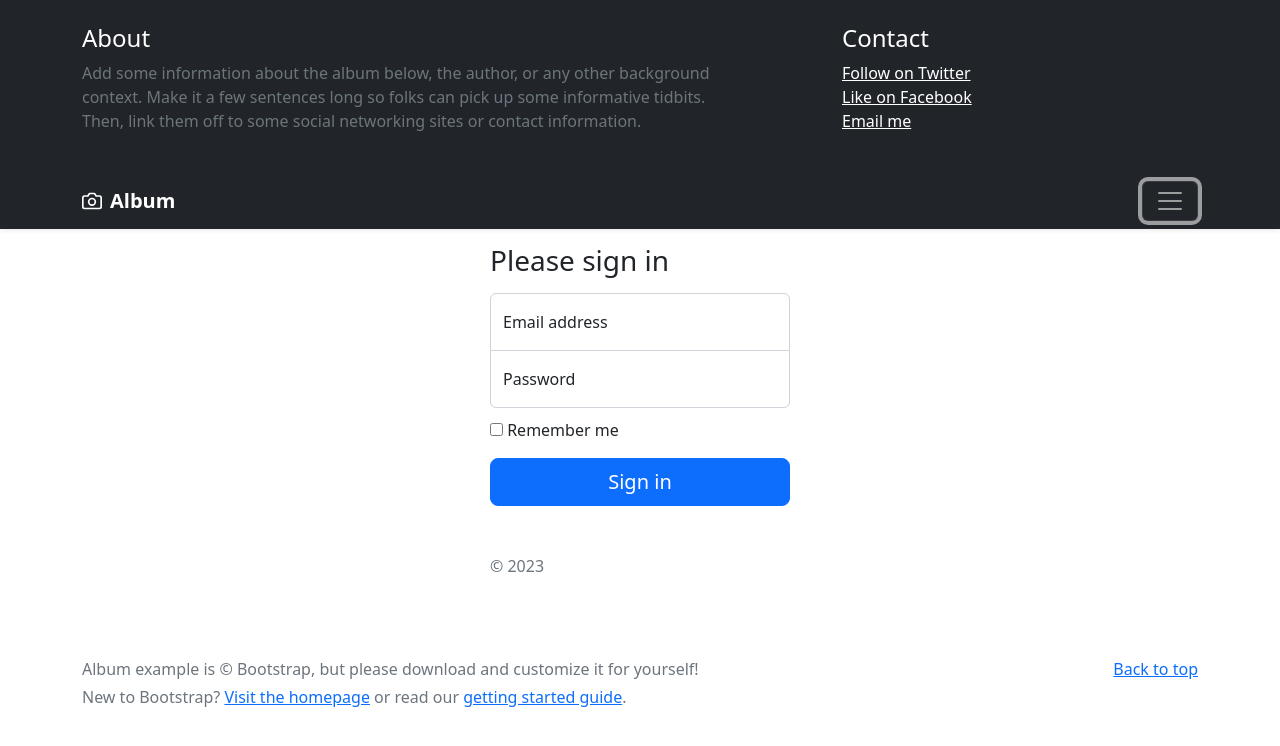
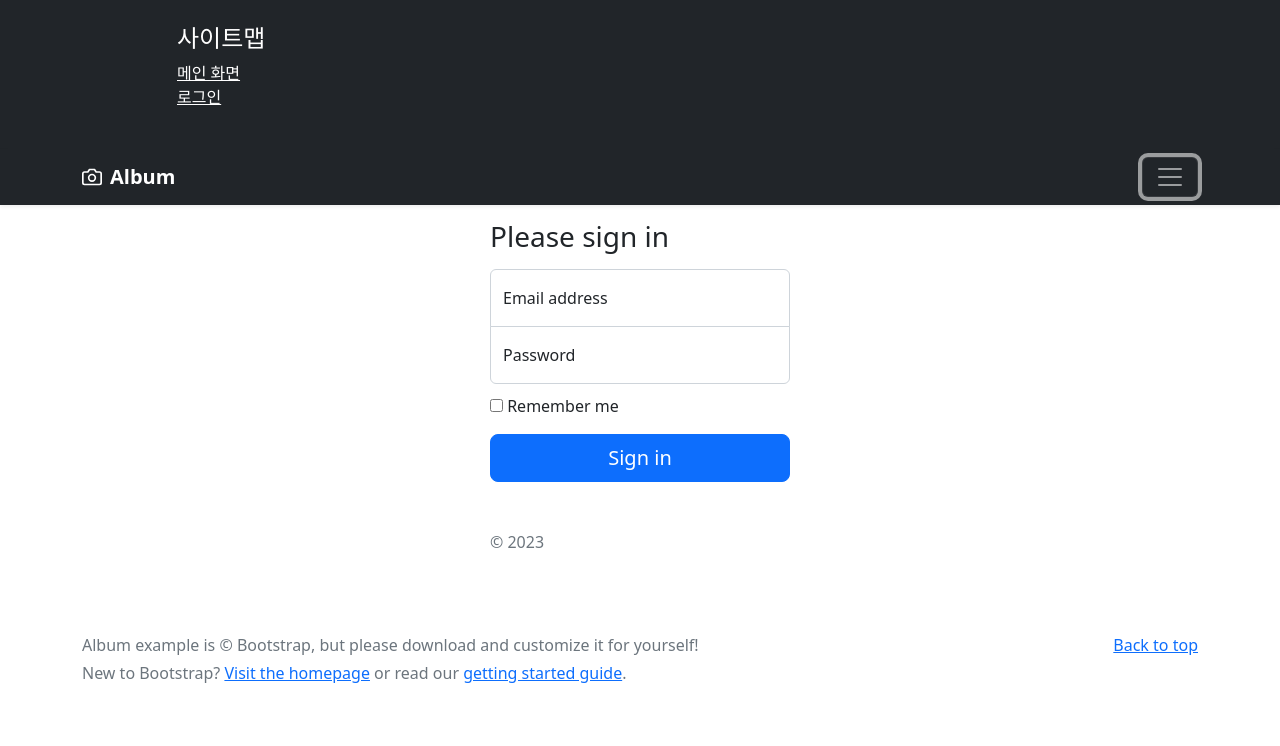
Before and after one commit to JinsupJung/gallery-frontend, a Vue app: page /login in a window 1280 px wide. Both pictures are taken after a click on the button "Toggle navigation". Shown: the top 746 px of the page. Built offline with nearby package versions, Linux system fonts and the light colour scheme.

Commit message:
vuex를 이용한 전역관리

```diff
--- a/package.json
+++ b/package.json
@@ -11,7 +11,8 @@
     "axios": "^1.3.3",
     "core-js": "^3.8.3",
     "vue": "^3.2.13",
-    "vue-router": "^4.1.6"
+    "vue-router": "^4.1.6",
+    "vuex": "^4.0.2"
   },
   "devDependencies": {
     "@babel/core": "^7.12.16",
--- a/src/App.vue
+++ b/src/App.vue
@@ -8,12 +8,19 @@
 
 import Header from "@/components/Header.vue";
 import Footer from "@/components/Footer.vue";
+import store from "@/scripts/store";
 
 export default {
   name: 'App',
   components: {
     Footer,
     Header
+  },
+  setup() {
+    const id = sessionStorage.getItem("id");
+    if(id) {
+      store.commit("setAccount", id);
+    }
   }
 }
 </script>
--- a/src/components/Header.vue
+++ b/src/components/Header.vue
@@ -4,16 +4,17 @@
     <div class="collapse bg-dark" id="navbarHeader">
       <div class="container">
         <div class="row">
-          <div class="col-sm-8 col-md-7 py-4">
-            <h4 class="text-white">About</h4>
-            <p class="text-muted">Add some information about the album below, the author, or any other background context. Make it a few sentences long so folks can pick up some informative tidbits. Then, link them off to some social networking sites or contact information.</p>
-          </div>
           <div class="col-sm-4 offset-md-1 py-4">
-            <h4 class="text-white">Contact</h4>
+            <h4 class="text-white">사이트맵</h4>
             <ul class="list-unstyled">
-              <li><a href="#" class="text-white">Follow on Twitter</a></li>
-              <li><a href="#" class="text-white">Like on Facebook</a></li>
-              <li><a href="#" class="text-white">Email me</a></li>
+              <li>
+                <router-link to="/" class="text-white">메인 화면</router-link>
+              </li>
+              <li> <!-- previous sibling element must have v-if or v-else-if. -->
+                <router-link to="/login" class="text-white" v-if="!$store.state.account.id">로그인</router-link>
+                <a to="/login" class="text-white" @click="logout()" v-else>로그아웃</a>
+                <!--                <router-link to="/login" class="text-white" v-else>로그아웃</router-link>-->
+              </li>
             </ul>
           </div>
         </div>
@@ -22,10 +23,16 @@
     <div class="navbar navbar-dark bg-dark shadow-sm">
       <div class="container">
         <a href="#" class="navbar-brand d-flex align-items-center">
-          <svg xmlns="http://www.w3.org/2000/svg" width="20" height="20" fill="none" stroke="currentColor" stroke-linecap="round" stroke-linejoin="round" stroke-width="2" aria-hidden="true" class="me-2" viewBox="0 0 24 24"><path d="M23 19a2 2 0 0 1-2 2H3a2 2 0 0 1-2-2V8a2 2 0 0 1 2-2h4l2-3h6l2 3h4a2 2 0 0 1 2 2z"/><circle cx="12" cy="13" r="4"/></svg>
+          <svg xmlns="http://www.w3.org/2000/svg" width="20" height="20" fill="none" stroke="currentColor"
+               stroke-linecap="round" stroke-linejoin="round" stroke-width="2" aria-hidden="true" class="me-2"
+               viewBox="0 0 24 24">
+            <path d="M23 19a2 2 0 0 1-2 2H3a2 2 0 0 1-2-2V8a2 2 0 0 1 2-2h4l2-3h6l2 3h4a2 2 0 0 1 2 2z"/>
+            <circle cx="12" cy="13" r="4"/>
+          </svg>
           <strong>Album</strong>
         </a>
-        <button class="navbar-toggler" type="button" data-bs-toggle="collapse" data-bs-target="#navbarHeader" aria-controls="navbarHeader" aria-expanded="false" aria-label="Toggle navigation">
+        <button class="navbar-toggler" type="button" data-bs-toggle="collapse" data-bs-target="#navbarHeader"
+                aria-controls="navbarHeader" aria-expanded="false" aria-label="Toggle navigation">
           <span class="navbar-toggler-icon"></span>
         </button>
       </div>
@@ -34,8 +41,19 @@
 </template>
 
 <script>
+import store from "@/scripts/store";
+import router from "@/scripts/router";
+
 export default {
-  name: "Header"
+  name: "Header",
+  setup() {
+    const logout = () => {
+      store.commit("setAccount", 0);
+      sessionStorage.removeItem("id");
+      router.push({path: '/'});
+    }
+    return {logout};
+  }
 }
 </script>
 
--- a/src/pages/Login.vue
+++ b/src/pages/Login.vue
@@ -24,6 +24,8 @@
 <script>
 import {reactive} from "vue";
 import axios from "axios";
+import store from "@/scripts/store";
+import router from "@/scripts/router";
 
 export default {
   name: "Login",
@@ -36,9 +38,16 @@ export default {
       // axios.post("http://localhost:8080/api/account/login", state.form) 핫로딩이 되지 않아 재실행 시킨다
       axios.post("/api/account/login", state.form)
           .then(res=>{
-            console.log(res);
+            store.commit('setAccount', res.data);
+            sessionStorage.setItem("id", res.data);
+            // console.log(res.data);
             window.alert("로그인했습니다.")
+            router.push({path: '/'});
+
           })
+          .catch(()=>{
+            window.alert("로그인 정보가 없습니다.")
+          });
     }
 
     return {state, submit};
--- /dev/null
+++ b/src/scripts/router.js
@@ -0,0 +1,16 @@
+import Home from "@/pages/Home.vue";
+import Login from "@/pages/Login.vue";
+import {createRouter, createWebHistory} from "vue-router";
+const routes = [
+    {path:'/', component: Home},
+    {path:'/login', component: Login}
+]
+
+const router = createRouter(
+    {
+        history: createWebHistory(),
+        routes
+    }
+)
+
+export default router;
--- /dev/null
+++ b/src/scripts/store.js
@@ -0,0 +1,19 @@
+import { createStore } from 'vuex'
+
+// Create a new store instance.
+const store = createStore({
+    state () {
+        return {
+            account: {
+                id: 0
+            }
+        }
+    },
+    mutations: {
+        setAccount(state, payload) {   //payload에 백엔드에서 id값이 온다
+            state.account.id = payload;
+        }
+    }
+})
+
+export default store;
```
Also changed, not shown: src/main.js (+3 -16 lines), 1 other file (tests, documents, lock files or other folders).
